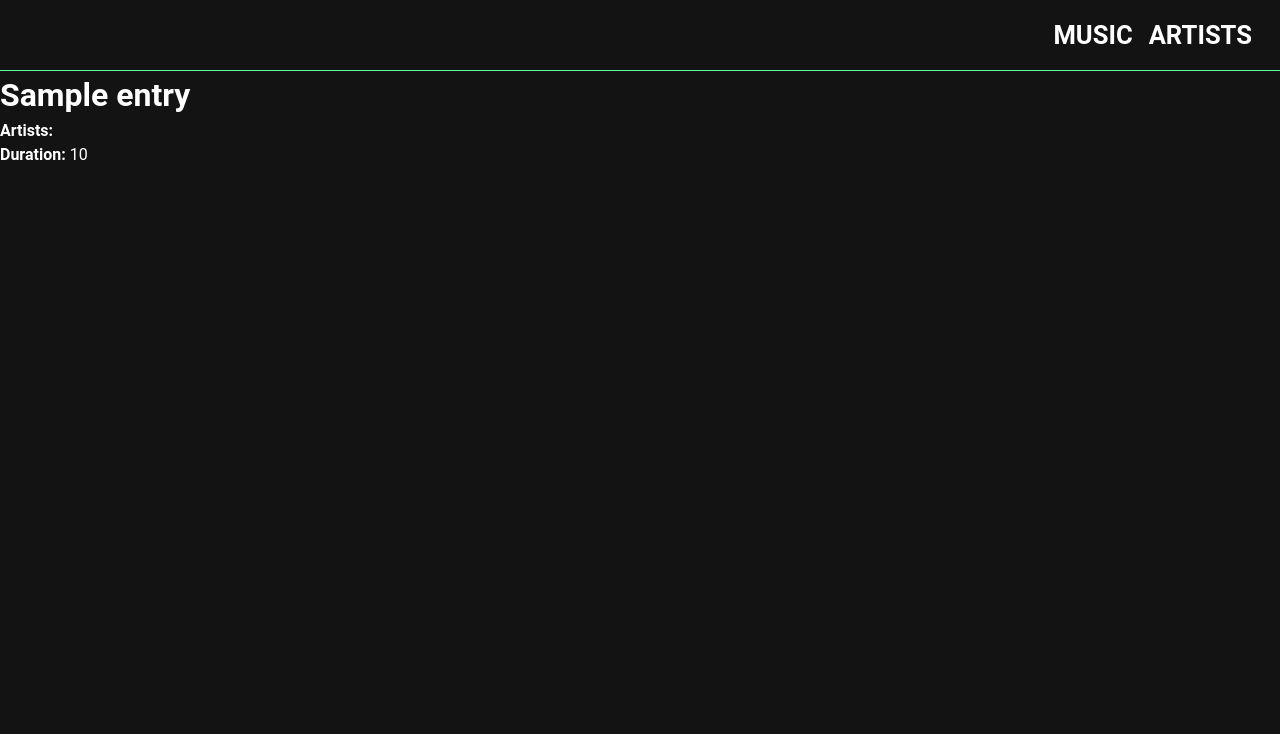
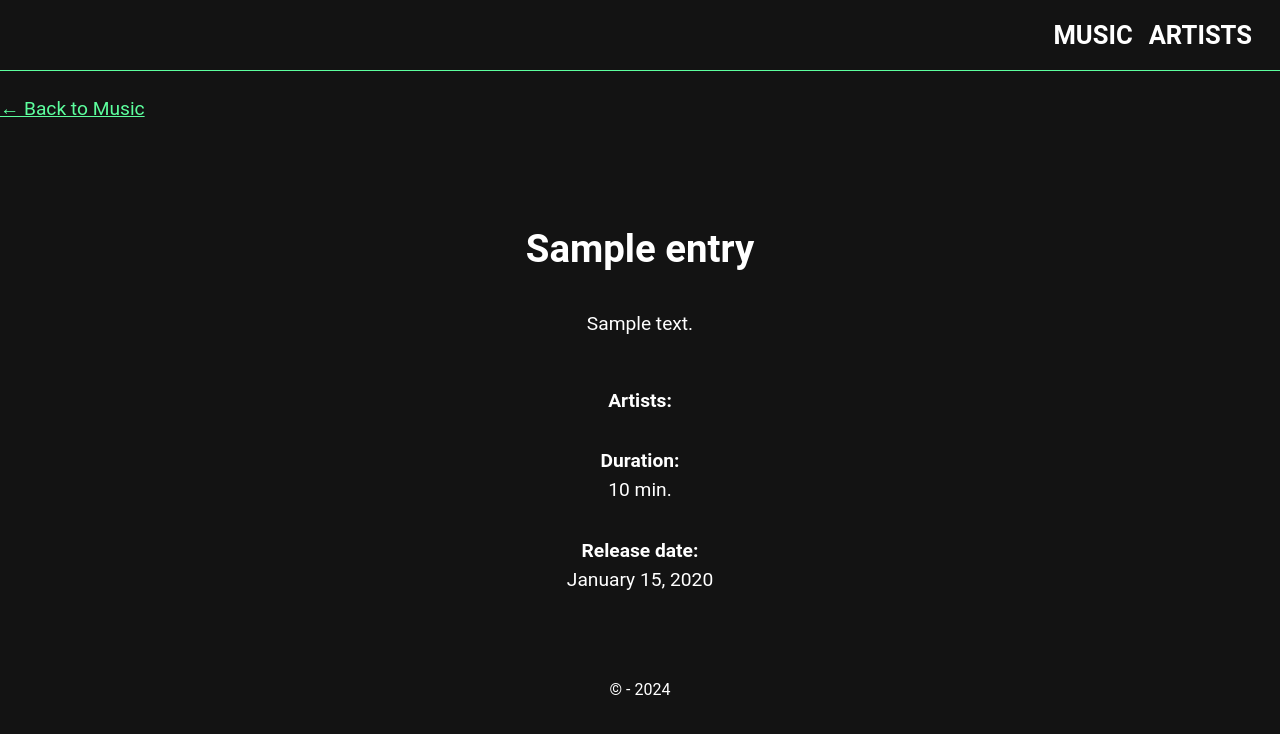
Before and after one commit to pgm-justdesc4/craft-cms, a PHP site: template templates/music/_entry.twig in a window 1280 px wide. Shown: the top 734 px of the page. Run offline with PHP 8.4, Linux system fonts and the light colour scheme; the template is opened without the code that fills it: most values are stand-ins (such as "Sample title", 1, 10 or a date in 2020); some libraries are stand-ins or nearby versions.

Commit message:
Added full styling for music-detail page

```diff
--- a/config/project/project.yaml
+++ b/config/project/project.yaml
@@ -1,4 +1,4 @@
-dateModified: 1730905269
+dateModified: 1730932475
 email:
   fromEmail: justin.descan@student.arteveldehs.be
   fromName: 'High Bass Audio'
--- a/templates/layouts/base.twig
+++ b/templates/layouts/base.twig
@@ -31,5 +31,8 @@
         </nav>
     </header>
     {% block body %} {% endblock %}
+    <footer>
+      <p>&copy; {{ siteName }} -  {{ now | date('Y') }}</p>
+    </footer>
   </body>
 </html>
--- a/templates/music/_entry.twig
+++ b/templates/music/_entry.twig
@@ -2,22 +2,35 @@
 {% set entryArtists = entry.artists.all() %}
 
 {% block body %}
+    <div class="container music-detail">
+        <a href="/music" class="back"> ← Back to Music</a>
+        <figure>
+            <img src="{{ entry.image.one().getUrl('small') }}" alt="{{ entry.image.one().title }}">
+        </figure>
+        <div class="music-detail__info">
+            <h1>{{ entry.title }}</h1>
 
-    <h1>{{ entry.title }}</h1>
+            <p>{{ entry.description }}</p>
 
-    <p>
-        <strong>Artists:</strong>
-        <ul>
-            {% for artist in entryArtists %}
-                <li><a href="{{ artist.url }}">{{ artist.title }}</a></li>
-            {% endfor %}
-        </ul>
-    </p>
-
-    <p>
-        <strong>Duration:</strong> {{ entry.duration}}
-    </p>
-
-    <img src="{{ entry.image.one().getUrl('small') }}" alt="{{ entry.image.one().title }}">
-
+            <ul>
+                <li>
+                    <strong>Artists:</strong>
+                        <br>
+                        {% for artist in entryArtists %}
+                            <a href="{{ artist.url }}">{{ artist.title }}</a>{% if not loop.last %} / {% endif %}
+                        {% endfor %}
+                </li>
+                <li>
+                    <strong>Duration:</strong>
+                    <br>
+                    {{ entry.duration }} min.
+                </li>
+                <li>
+                    <strong>Release date:</strong>
+                    <br>
+                    {{ entry.releaseDate | date('F j, Y') }}
+                </li>
+            </ul>
+        </div>
+    </div>
 {% endblock %}
--- a/web/css/main.css
+++ b/web/css/main.css
@@ -22,6 +22,17 @@ ul {
   margin: 0;
 }
 
+.back {
+  color: #5dff9e;
+  text-decoration: none;
+}
+
+footer {
+  text-align: center;
+  margin-top: 4.2rem;
+  z-index: -8;
+}
+
 /*
 =================
 HEADER
@@ -35,6 +46,7 @@ header {
   padding: 1rem 1.75rem;
   background-color: #131313;
   border-bottom: 0.0113rem solid #5dff9e;
+  margin-bottom: 1.5rem;
 }
 
 header .brand a img {
@@ -139,3 +151,43 @@ MUSIC PAGE
 .music a p {
   flex-grow: 1;
 }
+
+/*
+=================
+MUSIC DETAIL PAGE
+=================
+*/
+
+.music-detail {
+  font-size: 1.2rem;
+}
+
+.music-detail h1 {
+  margin-bottom: 2rem;
+}
+
+.music-detail figure img {
+  width: 35rem;
+  margin: 3rem auto;
+}
+
+.music-detail ul {
+  margin-top: 2rem;
+}
+
+.music-detail li {
+  padding: 1rem 0;
+}
+
+.music-detail a {
+  text-decoration: underline;
+  color: #5dff9e;
+}
+
+.music-detail a:hover {
+  color: #e9e9e9;
+}
+
+.music-detail__info {
+  text-align: center;
+}
```
Also changed, not shown: config/project/entryTypes/music--57ccd5b0-2ad0-43d5-a678-3fbaa3506014.yaml (+0 -16 lines), 1 other file.
